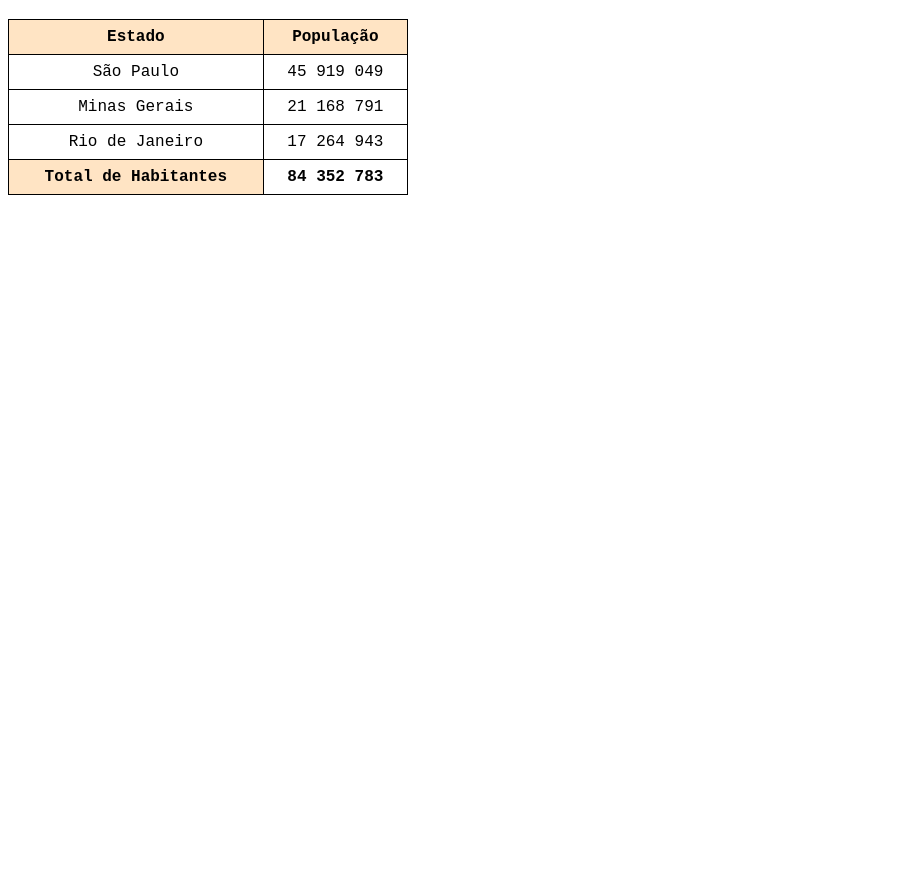
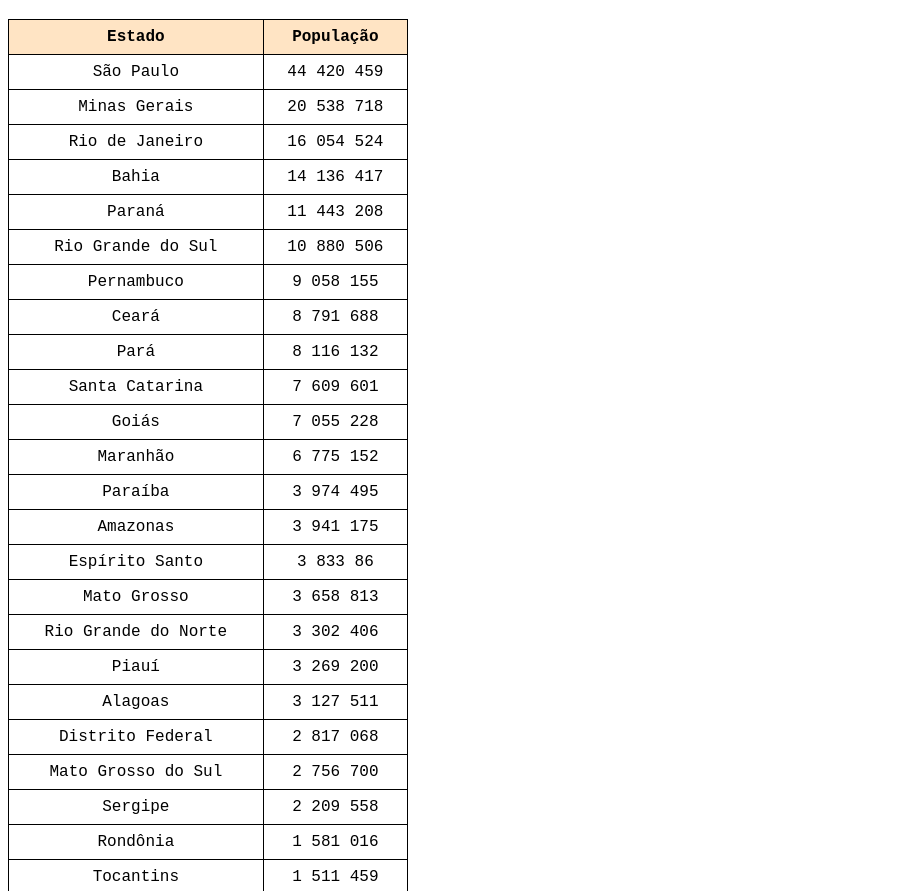
Before and after one commit to dwdaa/HTML-e-CSS, a plain HTML site: page EX023/tabela002.html in a window 1280 px wide. Shown: the part 61-952 px from the top of the page, without its empty margins (0-905 px from the left). Before the commit the page ends 800 px from the top, so only its background shows below. Drawn offline with Linux system fonts and the light colour scheme.

Commit message:
Finalização da Tabela

```diff
--- a/EX023/tabela002.html
+++ b/EX023/tabela002.html
@@ -35,16 +35,113 @@
         <tbody>
             <tr>
                 <td>São Paulo</td>
-                <td>45 919 049</td>
+                <td>44 420 459</td>
             </tr>
             <tr>
                 <td>Minas Gerais</td>
-                <td>21 168 791</td>
+                <td>20 538 718</td>
             </tr>
             <tr>
                 <td>Rio de Janeiro</td>
-                <td>17 264 943</td>
+                <td>16 054 524</td>
             </tr>
+             <tr>
+                <td>Bahia</td>
+                <td>14 136 417</td>
+            </tr>
+             <tr>
+                <td>Paraná</td>
+                <td>11 443 208</td>
+            </tr>
+             <tr>
+                <td>Rio Grande do Sul</td>
+                <td>10 880 506</td>
+            </tr>
+             <tr>
+                <td>Pernambuco</td>
+                <td>9 058 155</td>
+            </tr>
+             <tr>
+                <td>Ceará</td>
+                <td>8 791 688</td>
+            </tr>
+             <tr>
+                <td>Pará</td>
+                <td>8 116 132</td>
+            </tr>
+             <tr>
+                <td>Santa Catarina</td>
+                <td>7 609 601</td>
+            </tr>
+             <tr>
+                <td>Goiás</td>
+                <td>7 055 228</td>
+            </tr>
+             <tr>
+                <td>Maranhão</td>
+                <td>6 775 152</td>
+            </tr>
+             <tr>
+                <td>Paraíba</td>
+                <td>3 974 495</td>
+            </tr>
+             <tr>
+                <td>Amazonas</td>
+                <td>3 941 175</td>
+            </tr>
+             <tr>
+                <td>Espírito Santo</td>
+                <td>3 833 86</td>
+            </tr>
+             <tr>
+                <td>Mato Grosso</td>
+                <td>3 658 813</td>
+            </tr>
+             <tr>
+                <td>Rio Grande do Norte</td>
+                <td>3 302 406</td>
+            </tr>
+             <tr>
+                <td>Piauí</td>
+                <td>3 269 200</td>
+            </tr>
+             <tr>
+                <td>Alagoas</td>
+                <td>3 127 511</td>
+            </tr>
+             <tr>
+                <td>Distrito Federal</td>
+                <td>2 817 068</td>
+            </tr>
+             <tr>
+                <td>Mato Grosso do Sul</td>
+                <td>2 756 700</td>
+            </tr>
+             <tr>
+                <td>Sergipe</td>
+                <td>2 209 558</td>
+            </tr>
+             <tr>
+                <td>Rondônia</td>
+                <td>1 581 016</td>
+            </tr>
+             <tr>
+                <td>Tocantins</td>
+                <td>1 511 459</td>
+            </tr>
+             <tr>
+                <td>Acre</td>
+                <td>830 026</td>
+            </tr>
+             <tr>
+                <td>Amapá</td>
+                <td>733 508</td>
+            </tr>
+             <tr>
+                <td>Roraima</td>
+                <td>636 303</td>
+            </tr>
+
         </tbody>
         <tfoot>
             <tr>
```
